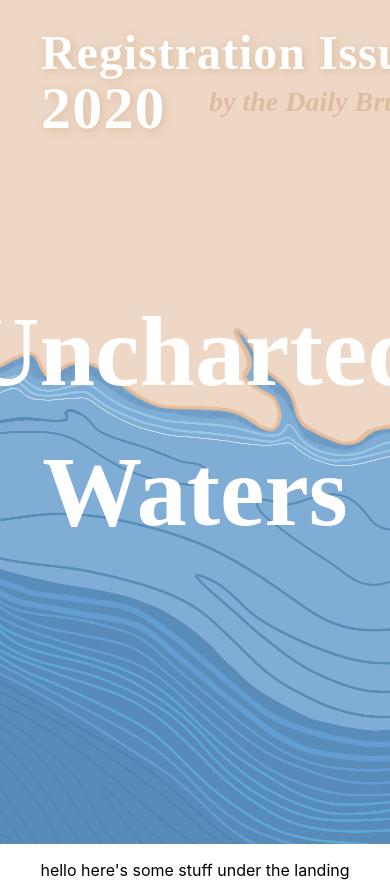
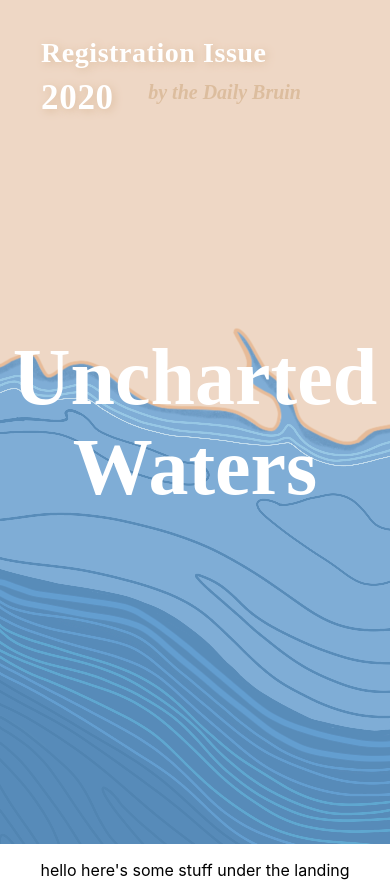
Before and after one commit to dailybruin/interactive.2020.registration-issue, a React (Create React App) app: page / in a window 390 px wide. Shown: the top 896 px of the page. Built offline with nearby package versions, Linux system fonts and the light colour scheme.

Commit message:
landing is mobile friendly

```diff
--- a/src/App.css
+++ b/src/App.css
@@ -97,3 +97,31 @@
     transform: rotate(360deg);
   }
 }
+
+@media only screen and (max-width: 600px) {
+  .InfoBox {
+    font-size: 28px;
+    width: 421px;
+    height: 30px;
+    left: 41px;
+    top: 23px;
+  }
+  .ByDB {
+    font-size: 20px;
+    width: 280px;
+    height: 47px;
+    left: 21px;
+    top: 75px;
+  }
+  .TwentyTwenty {
+    font-size: 35px;
+    width: 131px;
+    height: 60px;
+    left: 41px;
+    top: 60px;
+  }
+  .Title {
+    font-size: 80px;
+    line-height: 90px;
+  }
+}
```
